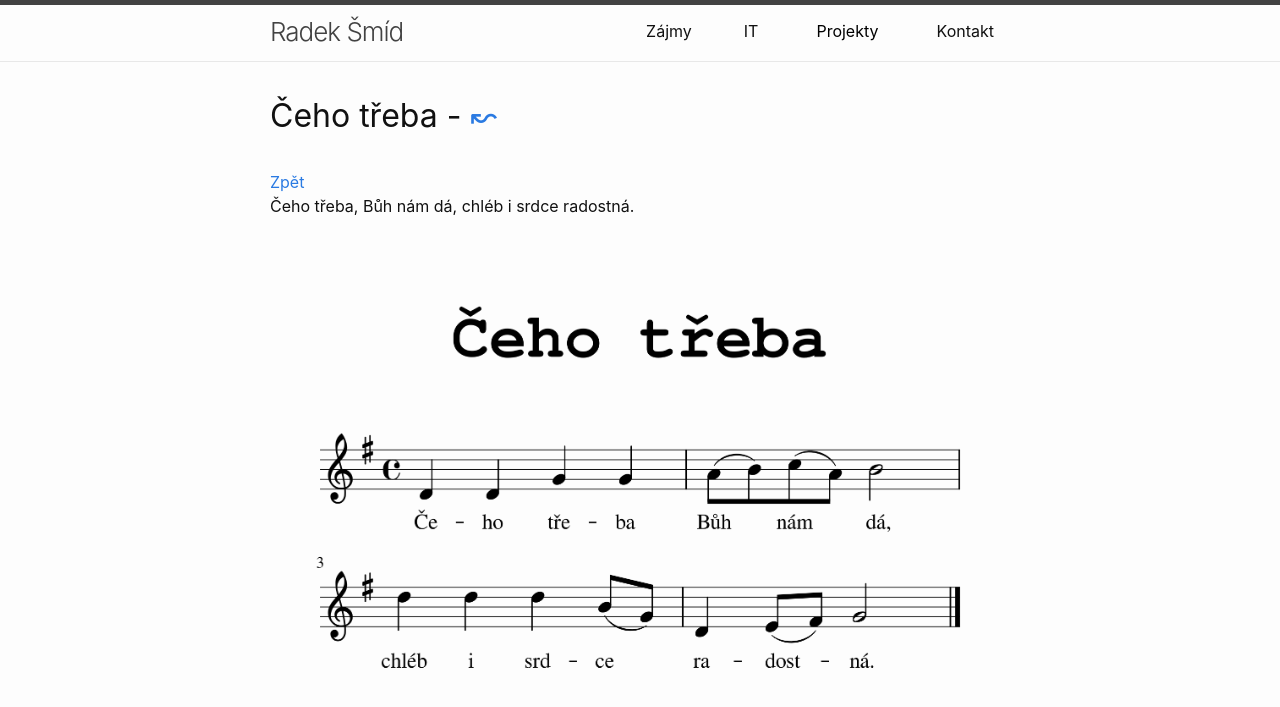
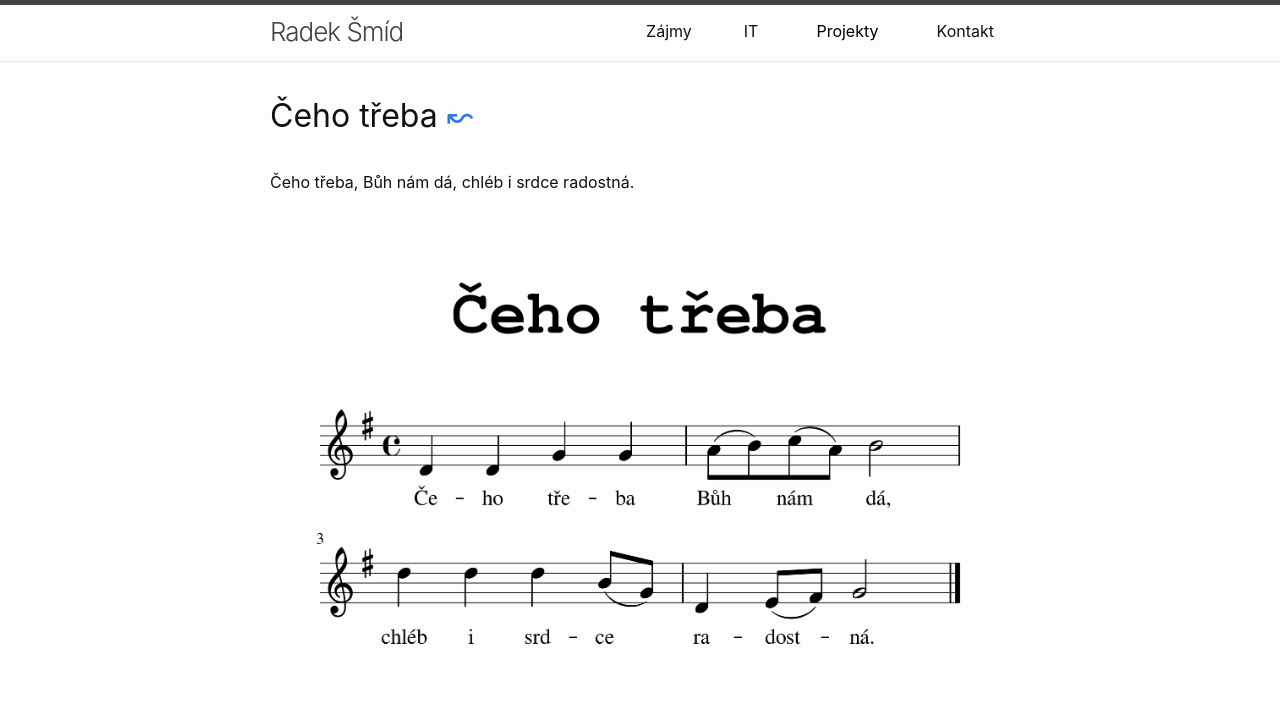
Before and after one commit to Smidra/rada.smid.io-site, a Jekyll site: the page built from jidlo/ceho_treba/ceho_treba.md, in a window 1280 px wide and 900 px high. Shown: the top 707 px of the window. Built offline with Jekyll 4.4.1, drawn with Linux system fonts in a browser that asks for light colours.

Commit message:
better styling 2

```diff
--- a/_layouts/pisen.html
+++ b/_layouts/pisen.html
@@ -5,12 +5,11 @@ layout: default
 
   <header class="post-header">
     <!-- <h1 class="page-heading">{{ page.title }}</h1> -->
-    <h1 class="page-heading" itemprop="name headline">{{ page.title | escape }} - <a href="{{my_page.url}}/jidlo/">↜</a> </h1>
+    <h1 class="page-heading" itemprop="name headline">{{ page.title | escape }} <a href="{{my_page.url}}/jidlo/">↜</a> </h1>
     <!-- <h1 class="post-title p-name" itemprop="name headline">{{ page.title | escape }}</h1> -->
   </header>
 
   <div class="post-content e-content" itemprop="articleBody">
-    <a class="page-link" href="{{my_page.url}}/jidlo/">Zpět</a>
     {{ content }}
   </div>
 
```
